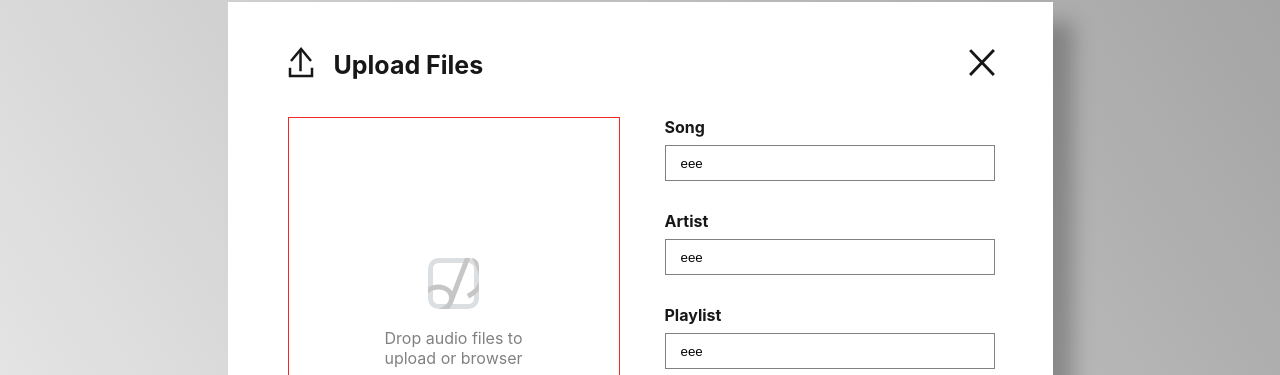
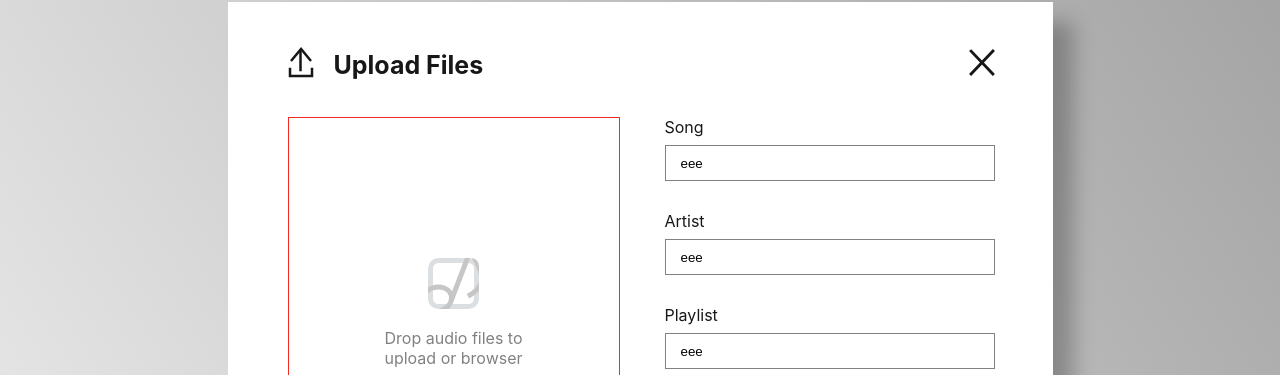
Before and after one commit to AmathonASP/asp-player, a React (Create React App) app: page /upload in a window 1280 px wide. Shown: the part 123-498 px from the top of the page. Built offline with nearby package versions, Linux system fonts and the light colour scheme; no server answers.

Commit message:
label ui 수정

```diff
--- a/src/style/Upload.css
+++ b/src/style/Upload.css
@@ -51,8 +51,7 @@
 .player-label {
   margin-bottom: 8px;
   align-self: stretch;
-  text-align: left;
-  font-weight: bold; }
+  text-align: left; }
 
 .form-bottons {
   margin-top: auto;
--- a/src/style/Upload.scss
+++ b/src/style/Upload.scss
@@ -70,7 +70,6 @@ $bottom-padding: 51px;
   margin-bottom: 8px;
   align-self: stretch;
   text-align: left;
-  font-weight: bold;
 }
 
 .form-bottons {
```
